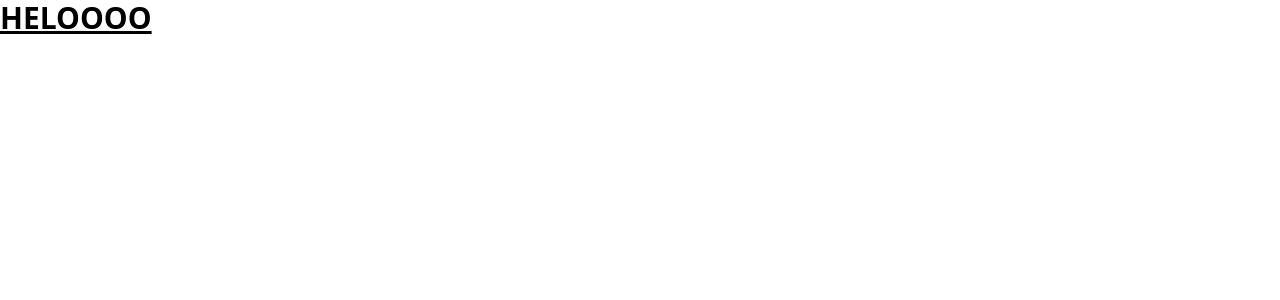
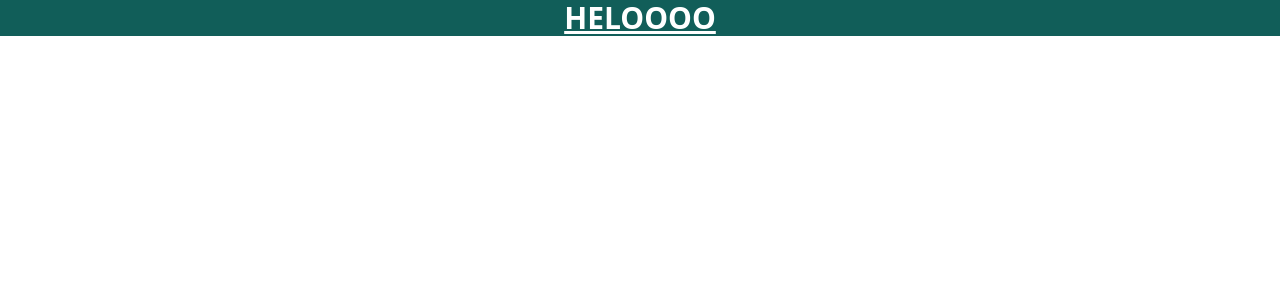
Before and after one commit to AjayGhimire1998/youtify, a React (Create React App) app: page / in a window 1280 px wide. Shown: the top 300 px of the page. Built offline with nearby package versions, Linux system fonts and the light colour scheme.

Commit message:
toggling around tailwind

```diff
--- a/src/App.js
+++ b/src/App.js
@@ -1,8 +1,8 @@
 
 function App() {
   return (
-    <div >
-      <h1 className="text-3xl font-bold underline">HELOOOO</h1>
+    <div className=" bg-teal-800 flex justify-center" >
+      <h1 className=" text-white text-3xl font-bold underline">HELOOOO</h1>
 
     </div>
   );
```
